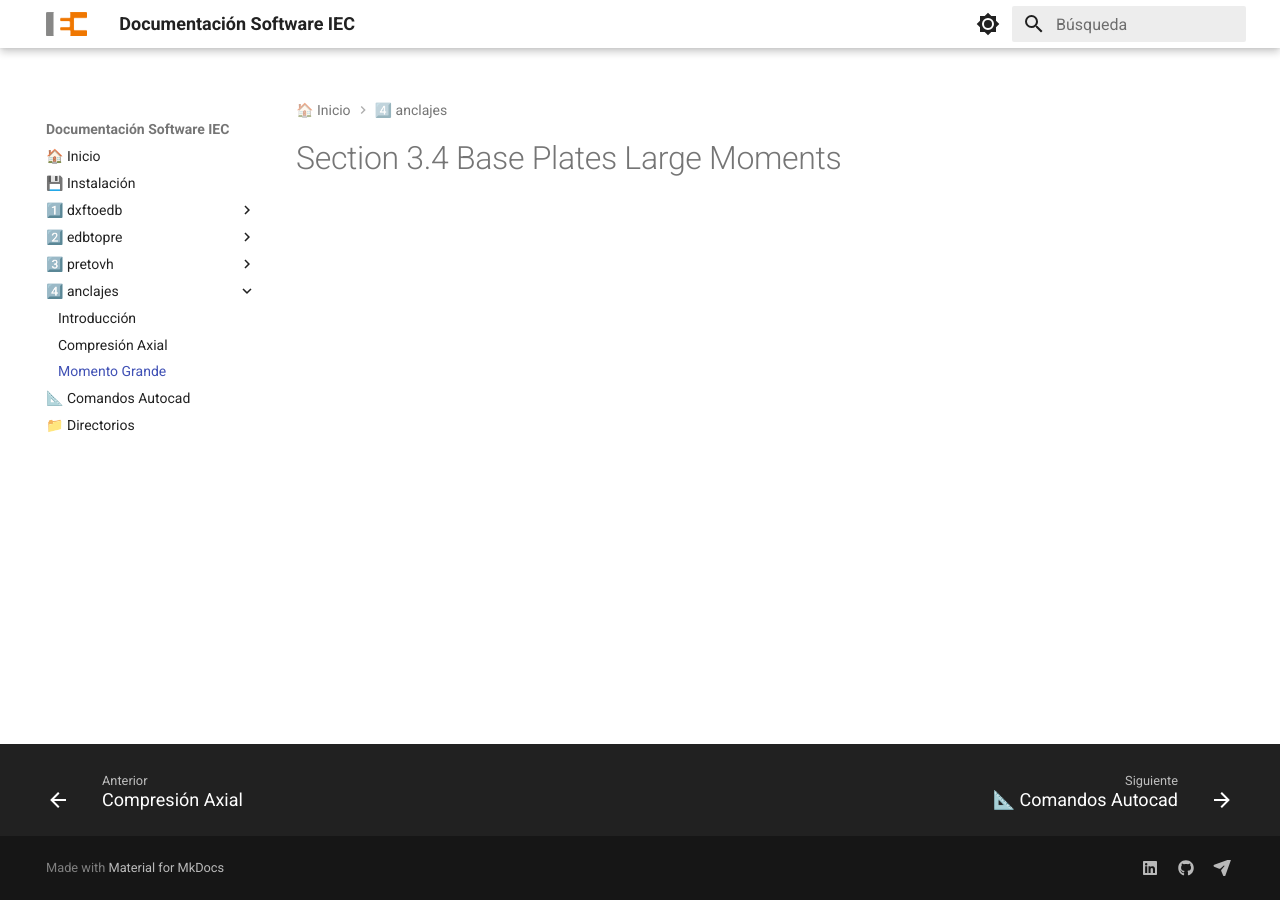
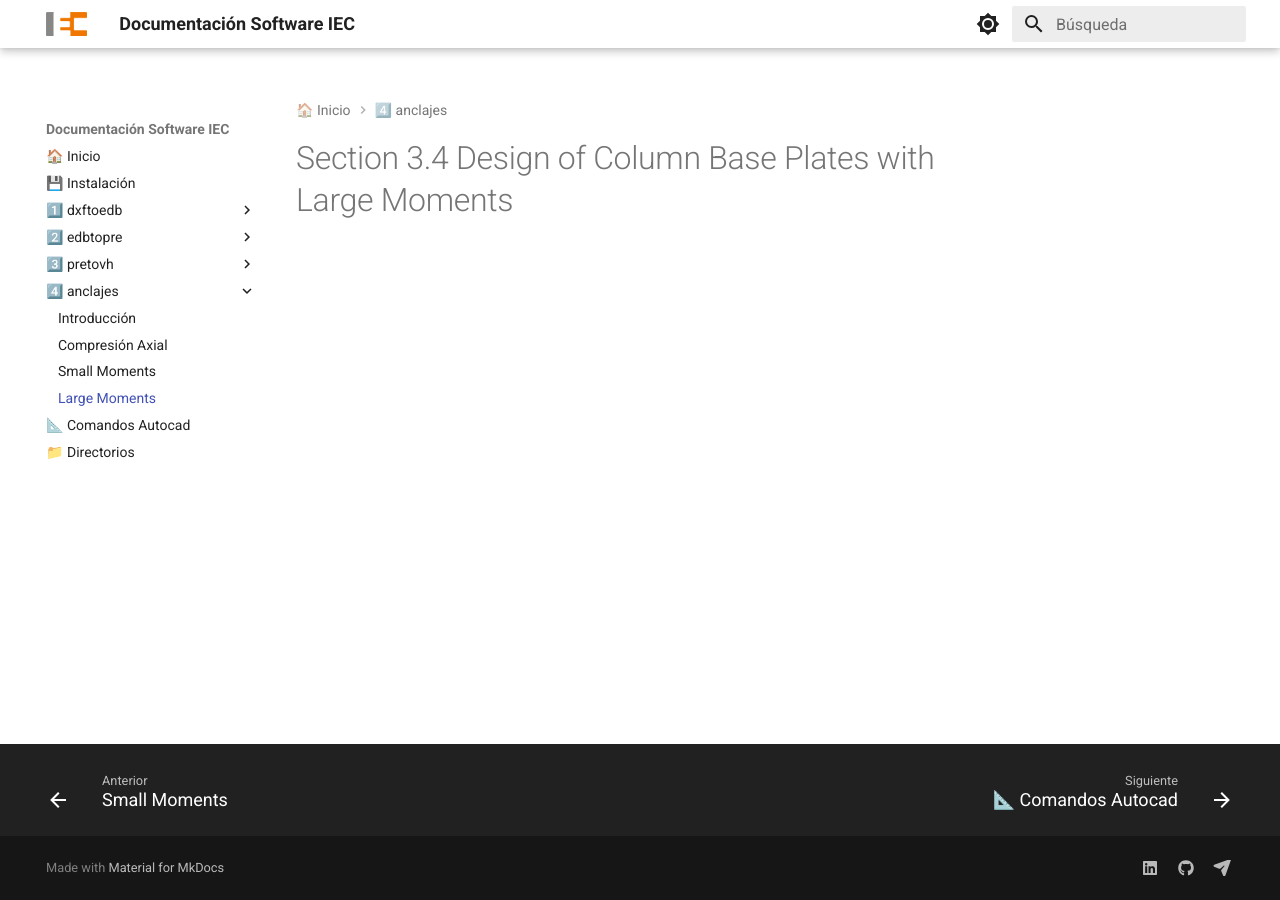
Before and after one commit to iec-ingenieria/documentacion, an MkDocs documentation site: the page built from docs/anclajes/large_moments.md, in a window 1280 px wide. Built offline with MkDocs 1.6.1 and Material for MkDocs 9.7.7, drawn with Linux system fonts in a browser that asks for light colours.

Commit message:
actualizacion de nombres

```diff
--- a/docs/anclajes/large_moments.md
+++ b/docs/anclajes/large_moments.md
@@ -1 +1 @@
-# Section 3.4 Base Plates Large Moments
+# Section 3.4 Design of Column Base Plates with Large Moments
--- a/mkdocs.yml
+++ b/mkdocs.yml
@@ -91,7 +91,8 @@ nav:
   - 4️⃣ anclajes:
       - Introducción: anclajes/introduccion.md
       - Compresión Axial:  anclajes/compresion_axial.md
-      - Momento Grande:  anclajes/large_moments.md
+      - Small Moments:  anclajes/small_moments.md
+      - Large Moments:  anclajes/large_moments.md
 
 
   - 📐 Comandos Autocad: comandos-autocad.md
```
Also changed, not shown: docs/anclajes/introduccion.md (+1 -1 lines), docs/anclajes/small_moments.md (added, +1 -0 lines).
